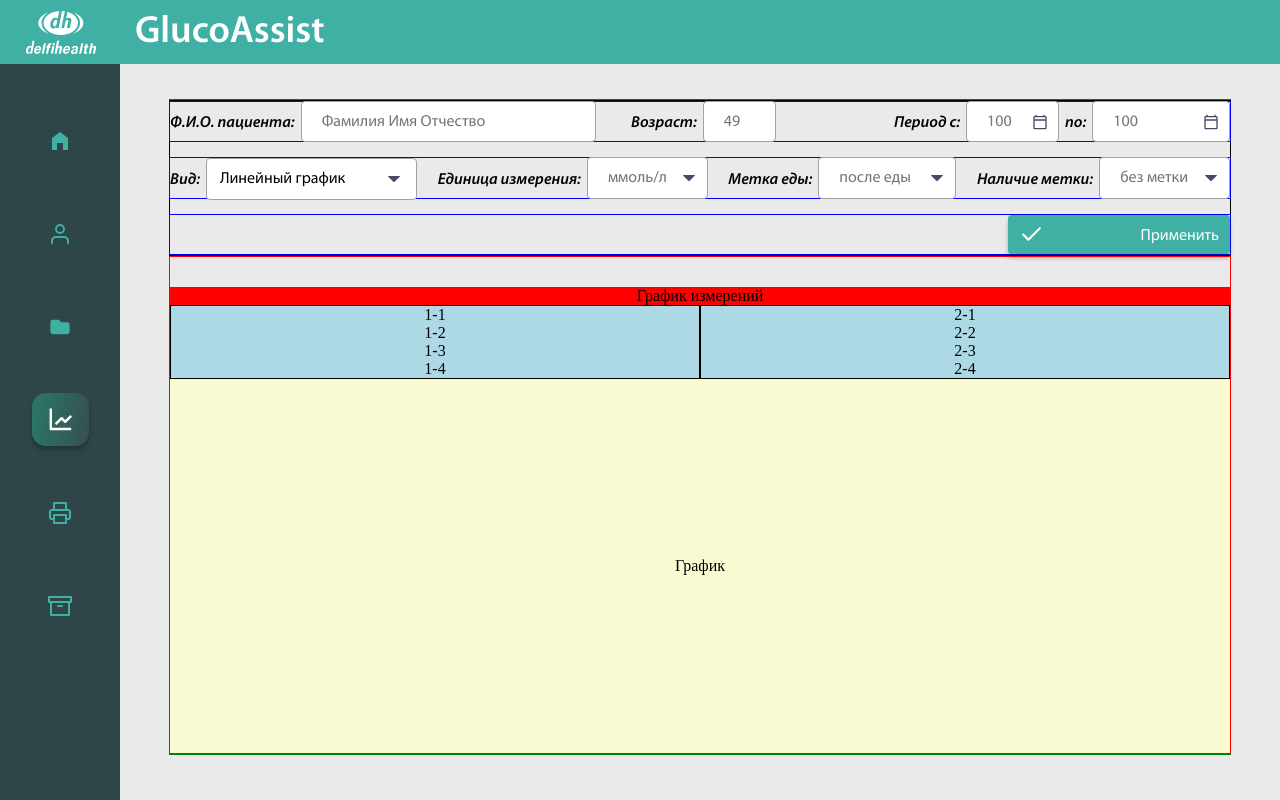
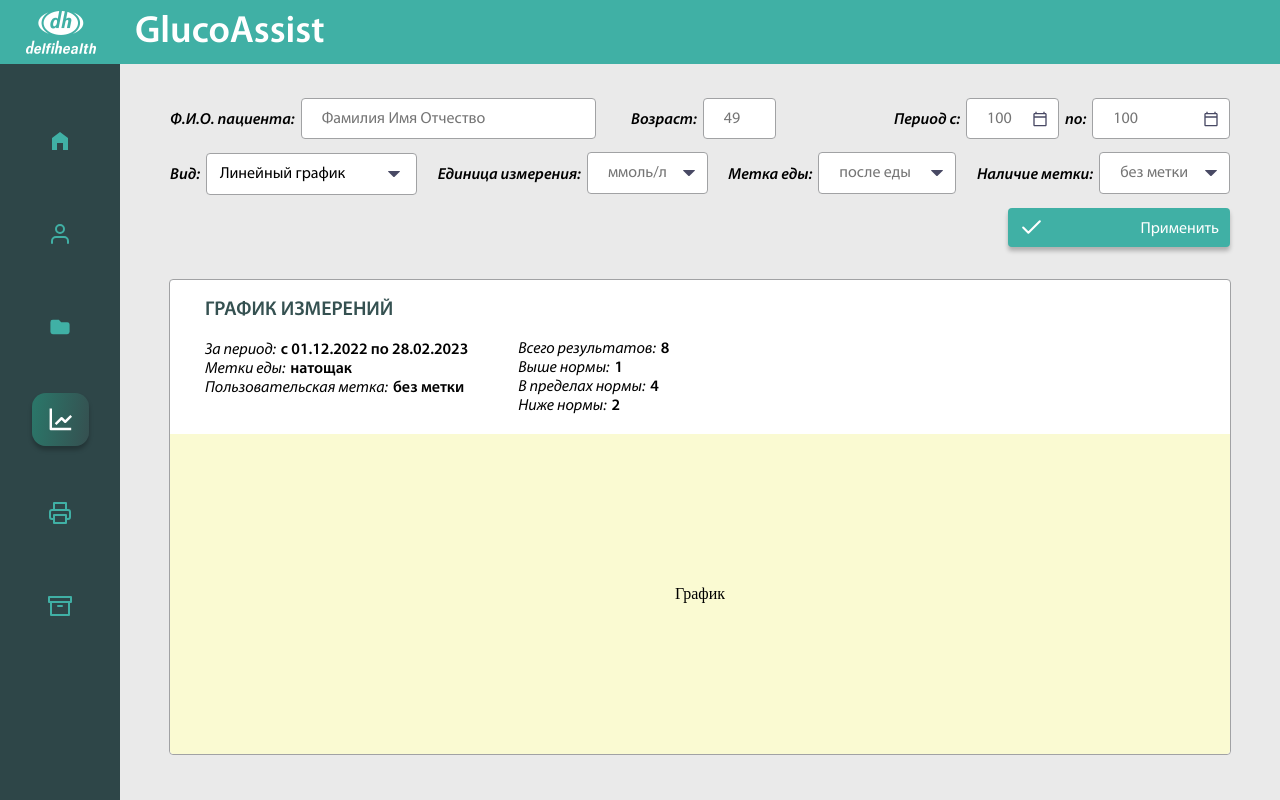
Before and after one commit to AnatolSalau/GlucoReaderApplication, a React (Create React App) app in the folder ui/: page / in a window 1280 px wide. Both pictures are taken after a click on the button 60 px from the left and 419 px from the top of the page. Built offline with nearby package versions, Linux system fonts and the light colour scheme.

Commit message:
Thursday 04.04.2023

```diff
--- a/ui/src/components/ChartsWindow/ChartsWindow.module.css
+++ b/ui/src/components/ChartsWindow/ChartsWindow.module.css
@@ -20,7 +20,7 @@
       flex-direction: column;
       height: 100%;
       width: 100%;
-      border: 1px solid green;
+      gap: 32px;
 }
 
 .chartCard {
@@ -29,8 +29,10 @@
       display: flex;
       justify-content: center;
       align-items: center;
-      border: 1px solid red;
-      padding-top: 30px;
+      padding-top: 18px;
+      background: #FFFFFF;
+      border: 1px solid #A1A2A4;
+      border-radius: 4px;
 }
 
 .navBar {
@@ -38,7 +40,6 @@
       justify-content: space-between;
       align-items: center;
       flex-direction: column;
-      border: 1px solid black;
       width: 100%;
       gap: 15px;
 }
@@ -47,7 +48,6 @@
       display: flex;
       justify-content: space-between;
       align-items: center;
-      border: 1px solid blue;
       width: 100%;
 }
 
@@ -55,7 +55,6 @@
       display: flex;
       justify-content: flex-end;
       align-items: center;
-      border: 1px solid blue;
       height: 39px;
       width: 100%;
 }
--- a/ui/src/components/ChartsWindow/LinearСhartCard.js
+++ b/ui/src/components/ChartsWindow/LinearСhartCard.js
@@ -5,43 +5,69 @@
             <div
                   className={style.linearChart}
             >
+                  <div className={style.legendWrapper}>
                         <div
                               className={style.legend}
                         >
                               <div
                                     className={style.legendTitle}
                               >
-                              График измерений
+                                    ГРАФИК ИЗМЕРЕНИЙ
                               </div>
                               <div
                                     className={style.legendBody}
                               >
                                     <div className={style.legendBodyColumn}>
                                           <div className={style.legendBodyRow}>
-                                         1-1
+                                                За период:
+                                                <div className={style.legendBodyRowValue}>
+                                                      c 01.12.2022 по 28.02.2023
+                                                </div>
                                           </div>
                                           <div className={style.legendBodyRow}>
-                                          1-2
+                                                Метки еды:
+                                                <div className={style.legendBodyRowValue}>
+                                                      натощак
+                                                </div>
                                           </div>
                                           <div className={style.legendBodyRow}>
-                                          1-3
+                                                Пользовательская метка:
+                                                <div className={style.legendBodyRowValue}>
+                                                      без метки
                                                 </div>
-                                    <div className={style.legendBodyRow}>
-                                          1-4
+                                          </div>
+                                          <div
+                                                className={style.legendBodyRow}
+                                                style={{minHeight:18}}
+                                          >
+
                                           </div>
                                     </div>
                                     <div className={style.legendBodyColumn}>
                                           <div className={style.legendBodyRow}>
-                                          2-1
+                                                Всего результатов:
+                                                <div className={style.legendBodyRowValue}>
+                                                      8
+                                                </div>
                                           </div>
                                           <div className={style.legendBodyRow}>
-                                          2-2
+                                                Выше нормы:
+                                                <div className={style.legendBodyRowValue}>
+                                                      1
+                                                </div>
                                           </div>
                                           <div className={style.legendBodyRow}>
-                                          2-3
+                                                В пределах нормы:
+                                                <div className={style.legendBodyRowValue}>
+                                                      4
+                                                </div>
                                           </div>
                                           <div className={style.legendBodyRow}>
-                                          2-4
+                                                Ниже нормы:
+                                                <div className={style.legendBodyRowValue}>
+                                                      2
+                                                </div>
+                                          </div>
                                     </div>
                               </div>
                         </div>
--- a/ui/src/components/ChartsWindow/LinearСhartCard.module.css
+++ b/ui/src/components/ChartsWindow/LinearСhartCard.module.css
@@ -1,3 +1,14 @@
+@font-face {
+      font-family: "MyriadPro-Semibold";   /*Can be any text*/
+      src: local("MyriadPro-Semibold"),
+      url("../../fonts/MyriadPro-Semibold.ttf") format("truetype");
+}
+@font-face {
+      font-family: "MyriadPro-Italic";   /*Can be any text*/
+      src: local("MyriadPro-Italic"),
+      url("../../fonts/MyriadPro-Italic.ttf") format("truetype");
+}
+
 .linearChart {
       display: flex;
       justify-content: space-between;
@@ -5,48 +16,51 @@
       flex-direction: column;
       height: 100%;
       flex: 1;
-      background-color: yellowgreen;
       border-radius: 4px;
 }
+.legendWrapper {
+      width: 100%;
+/*      border: 2px solid red;*/
+}
+
 .legend {
       display: flex;
-      width: 100%;
-      justify-content: space-between;
-      align-items: center;
       flex-direction: column;
-      background-color: #40B0A5;
-
+      padding-left: 35px;
 }
 
 .legendTitle {
       display: flex;
       align-items: center;
-      justify-content: center;
-      background-color: red;
-      width: 100%;
+      justify-content: flex-start;
+      background-color: white;
+      font-family: 'MyriadPro-Semibold', sans-serif;
+      font-size: 20px;
+      color: #355151;
 }
 
 .legendBody {
       display: flex;
       align-items: center;
-      justify-content: space-between;
-      background-color: lightblue;
-      width: 100%;
+      padding-top: 18px;
+      padding-bottom: 18px;
+      gap: 50px;
 }
 
 .legendBodyColumn {
       display: flex;
-      align-items: center;
-      justify-content: center;
       flex-direction: column;
-      flex: 1;
-      border: 1px solid black;
 }
 .legendBodyRow {
       display: flex;
-      align-items: center;
-      justify-content: center;
       flex: 1;
+      font-family: 'MyriadPro-Italic', sans-serif;
+      font-size: 16px;
+      gap: 5px;
+}
+.legendBodyRowValue {
+      font-family: 'MyriadPro-Semibold', sans-serif;
+      font-size: 16px;
 }
 
 .chartWrapper {
@@ -56,4 +70,5 @@
       justify-content: center;
       align-items: center;
       background-color: lightgoldenrodyellow;
+      border-radius: 0 0 4px 4px;
 }
```
Also changed, not shown: ui/src/fonts/MyriadPro-Italic.ttf (added), 1 other file (tests, documents, lock files or other folders). Lines whose indentation alone changed are shown as unchanged.
